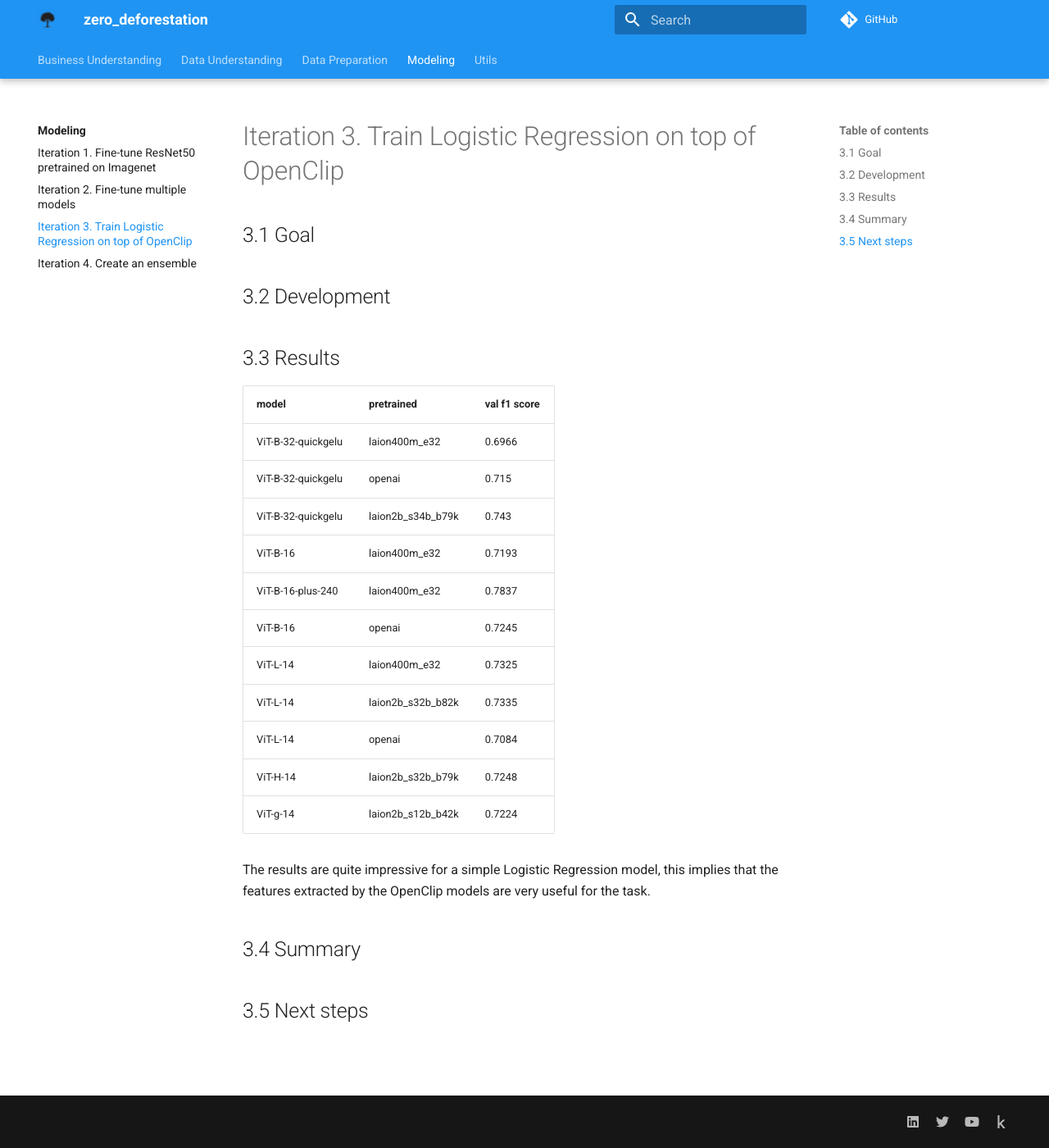
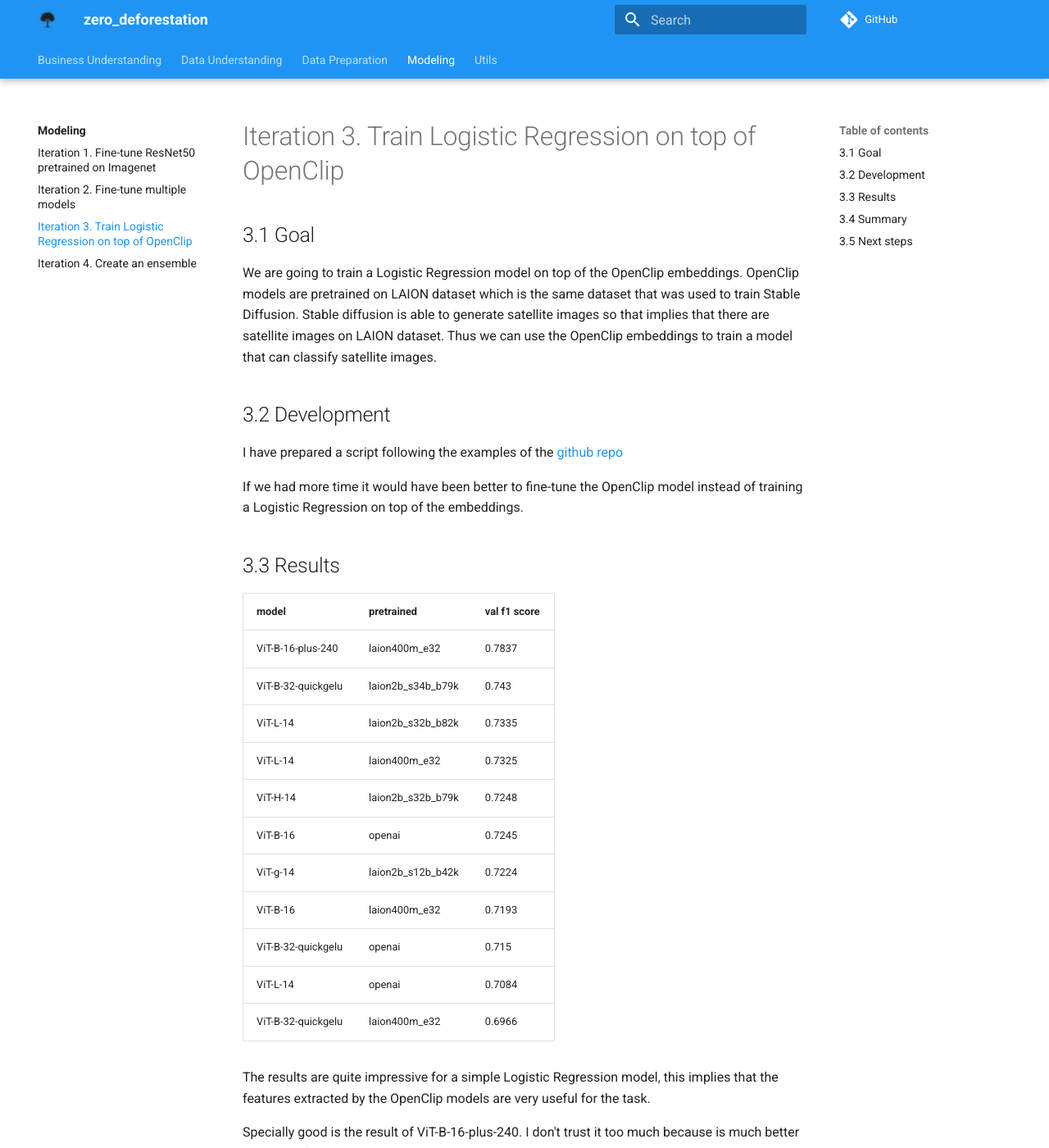
Before and after one commit to ironbar/schneider_zero_deforestation, an MkDocs documentation site: the page built from docs/modeling/03_Iteration_3.md, in a window 1280 px wide and 1400 px high. Shown: the whole window at 82% size. Built offline with MkDocs 1.6.1 and Material for MkDocs 9.7.7, drawn with Linux system fonts in a browser that asks for light colours; comment, search, counter and statistics services are not loaded; some of the changed text lies outside the part shown.

Commit message:
iteration 3 documentation

```diff
--- a/docs/modeling/03_Iteration_3.md
+++ b/docs/modeling/03_Iteration_3.md
@@ -7,27 +7,45 @@
 
 ## 3.1 Goal
 
+We are going to train a Logistic Regression model on top of the OpenClip embeddings. OpenClip models
+are pretrained on LAION dataset which is the same dataset that was used to train Stable Diffusion.
+Stable diffusion is able to generate satellite images so that implies that there are satellite
+images on LAION dataset. Thus we can use the OpenClip embeddings to train a model that can classify
+satellite images.
+
 ## 3.2 Development
+
+I have prepared a script following the examples of the [github repo](https://github.com/mlfoundations/open_clip)
+
+If we had more time it would have been better to fine-tune the OpenClip model instead of training
+a Logistic Regression on top of the embeddings.
 
 ## 3.3 Results
 
 | model              | pretrained        | val f1 score |
 |--------------------|-------------------|--------------|
+| ViT-B-16-plus-240  | laion400m_e32     | 0.7837       |
+| ViT-B-32-quickgelu | laion2b_s34b_b79k | 0.743        |
+| ViT-L-14           | laion2b_s32b_b82k | 0.7335       |
+| ViT-L-14           | laion400m_e32     | 0.7325       |
+| ViT-H-14           | laion2b_s32b_b79k | 0.7248       |
+| ViT-B-16           | openai            | 0.7245       |
+| ViT-g-14           | laion2b_s12b_b42k | 0.7224       |
+| ViT-B-16           | laion400m_e32     | 0.7193       |
+| ViT-B-32-quickgelu | openai            | 0.715        |
+| ViT-L-14           | openai            | 0.7084       |
 | ViT-B-32-quickgelu | laion400m_e32     | 0.6966       |
-| ViT-B-32-quickgelu | openai            | 0.715        |
-| ViT-B-32-quickgelu | laion2b_s34b_b79k | 0.743        |
-| ViT-B-16           | laion400m_e32     | 0.7193       |
-| ViT-B-16-plus-240  | laion400m_e32     | 0.7837       |
-| ViT-B-16           | openai            | 0.7245       |
-| ViT-L-14           | laion400m_e32     | 0.7325       |
-| ViT-L-14           | laion2b_s32b_b82k | 0.7335       |
-| ViT-L-14           | openai            | 0.7084       |
-| ViT-H-14           | laion2b_s32b_b79k | 0.7248       |
-| ViT-g-14           | laion2b_s12b_b42k | 0.7224       |
 
 The results are quite impressive for a simple Logistic Regression model, this implies that
 the features extracted by the OpenClip models are very useful for the task.
 
+Specially good is the result of ViT-B-16-plus-240. I don't trust it too much because is much
+better than any of the other models.
+
 ## 3.4 Summary
 
+We have achieved competitive scores using Openclip models.
+
 ## 3.5 Next steps
+
+Create an ensemble.
```
